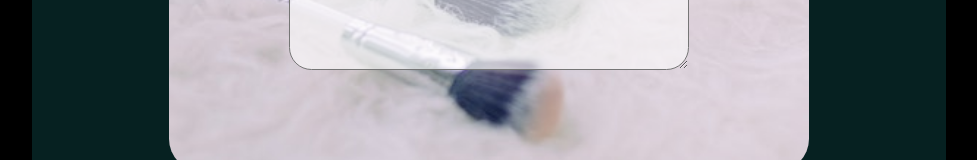
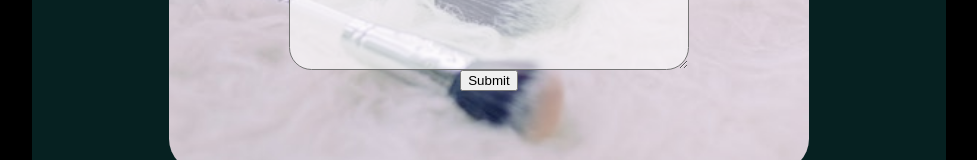
Before and after one commit to zh-betina/UDACITY---Landing-Page, a plain HTML site: page index.html in a window 1280 px wide. Shown: the part 3685-3845 px from the top of the page, without its empty margins (151-1128 px from the left). Drawn offline with Linux system fonts and the light colour scheme; files whose address does not match are found by name.

Commit message:
Add button to contact form.

```diff
--- a/index.html
+++ b/index.html
@@ -111,7 +111,10 @@
 
           <label for="text">Your message:</label>
           <textarea name="message" rows="8" cols="80" placeholder="Write your message here."></textarea>
+
+          <button>Submit</button>
         </form>
+
       </div>
     </section>
 
@@ -124,7 +127,7 @@
       <!--https://www.pexels.com/photo/woman-in-v-neck-trumpet-sleeved-dress-1115697/-->
       <!--https://www.pexels.com/photo/photo-of-woman-wearing-white-shirt-2811089/-->
       <!--https://www.pexels.com/photo/pink-lipstick-1213558/-->
-      <!--https://www.pexels.com/photo/blur-brushes-close-up-equipment-324657/-->
+      <!--https://www.pexels.com/photo/colored-powders-and-brush-1749452/-->
     </footer>
 
     <script src="js/app.js" charset="utf-8"></script>
```
